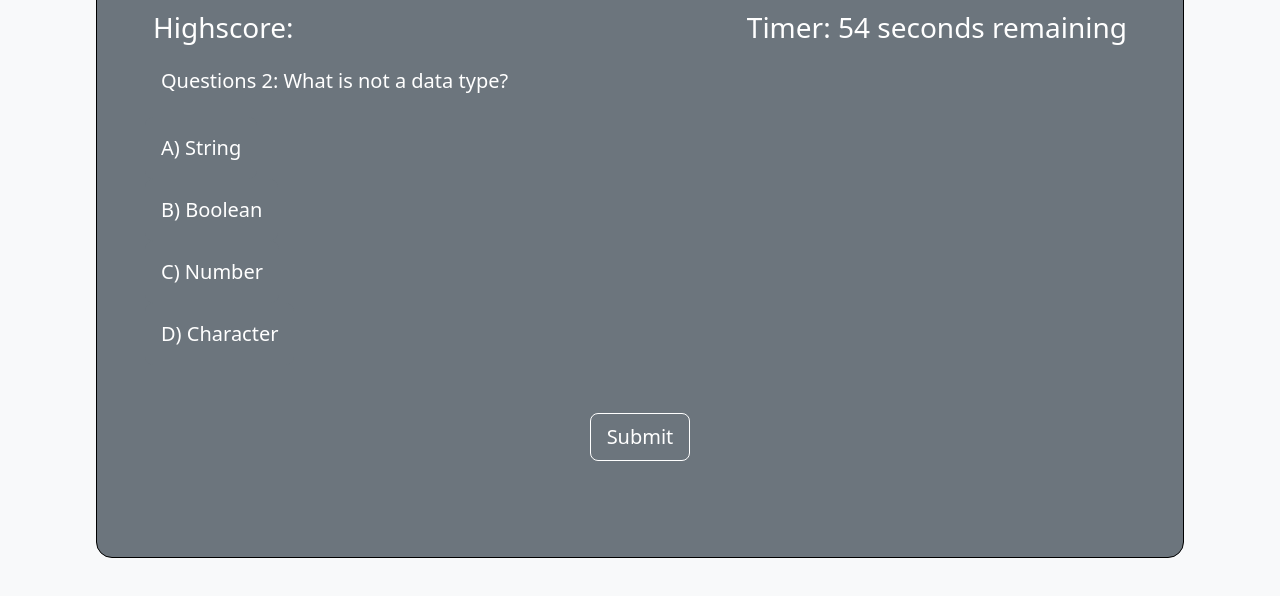
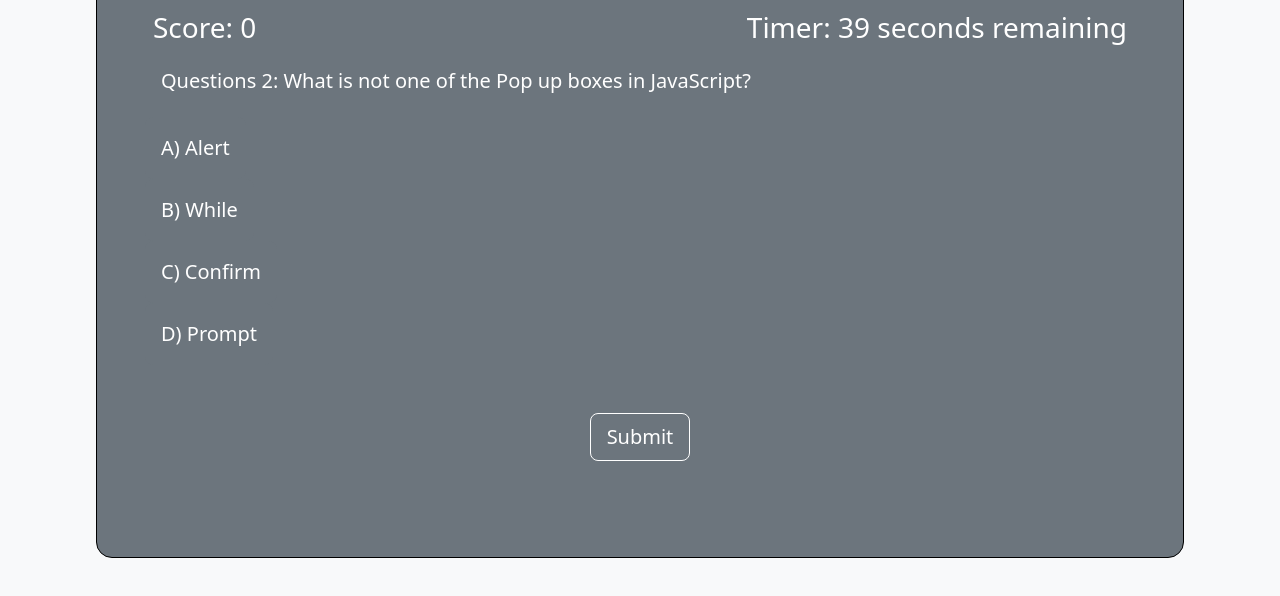
Before and after one commit to Brett-C/JavaScript-Quiz, a plain HTML site: page index.html in a window 1280 px wide. Both pictures are taken after a click on the button "A) String". Shown: the part 150-746 px from the top of the page. Drawn offline with nearby package versions, Linux system fonts and the light colour scheme.

Commit message:
updated questions and got the points and timer fixed

```diff
--- a/index.html
+++ b/index.html
@@ -12,15 +12,15 @@
     <div class="border border-black m-5 p-5 rounded-4 bg-secondary">
         <h1 class="text-center">JavaScript Quiz!</h1>
         <div class="d-flex justify-content-between">
-            <h3 class="m-2" id="">Highscore:</h3>
+            <h3 class="m-2" id="score"></h3>
             <h3 class="m-2" id="timer"></h3>
         </div>
         <h5 class="p-3" id="question">""</h5>
         <div class="">
-        <button class="p-3 border-0 d-block btn btn-secondary btn-lg" id="answerA">""</button>
-        <button class="p-3 border-0 d-block btn btn-secondary btn-lg" id="answerB">""</button>
-        <button class="p-3 border-0 d-block btn btn-secondary btn-lg" id="answerC">""</button>
-        <button class="p-3 border-0 d-block btn btn-secondary btn-lg" id="answerD">""</button>
+        <button class="p-3 border-0 d-block btn btn-secondary btn-lg" id="answerA" data-answer="A">""</button>
+        <button class="p-3 border-0 d-block btn btn-secondary btn-lg" id="answerB" data-answer="B">""</button>
+        <button class="p-3 border-0 d-block btn btn-secondary btn-lg" id="answerC" data-answer="C">""</button>
+        <button class="p-3 border-0 d-block btn btn-secondary btn-lg" id="answerD" data-answer="D">""</button>
         </div>
         <div class="d-flex justify-content-evenly m-5">
             <button id="submitButton" class="border border-white  btn btn-secondary btn-lg">Submit</button>
--- a/script.js
+++ b/script.js
@@ -7,16 +7,22 @@ let answerElA = document.getElementById('answerA');
 let answerElB = document.getElementById('answerB');
 let answerElC = document.getElementById('answerC');
 let answerElD = document.getElementById('answerD');
+let scoreEl = document.getElementById('score');
+let totalScore = 0;
+
+time.textContent = 'Timer: ' + timeLeft + ' seconds remaining';
 
 function countdown() {
-    if (timeLeft == 0) {
-        clearTimeout(timerId);
+    if (timeLeft < 0) {
+        clearInterval(timerId);
         //insert run highscore page
     } else {
-        time.innerHTML = 'Timer: ' + timeLeft + ' seconds remaining';
+        time.textContent = 'Timer: ' + timeLeft + ' seconds remaining';
         timeLeft--;
     }
 }
+
+
 
 //event listeners
 
@@ -25,11 +31,23 @@ document.getElementById("answerB").addEventListener("click", answerHandles);
 document.getElementById("answerC").addEventListener("click", answerHandles);
 document.getElementById("answerD").addEventListener("click", answerHandles);
 
+scoreEl.textContent = 'Score: ' + totalScore;
+
 function answerHandles() {
+    let answer = this.getAttribute('data-answer');
+    if (answer === questions[questionIndex].correctAnswer) {
+        totalScore += 10
+        scoreEl.textContent = 'Score: ' + totalScore;
+        console.log('gz')
+    } else {
+        timeLeft -= 15
+    }
     nextQuestion();
     console.log(this);
+    console.log(answer);
+}
 
-}
+
 
 
 
@@ -43,37 +61,37 @@ const questions = [
             "D) Character"],
         correctAnswer: 'D'
     }, {
-        question: "Questions 2: What is not a data type?",
+        question: "Questions 2: What is not one of the Pop up boxes in JavaScript?",
         answers: [
-            "A) String",
-            "B) Boolean",
-            "C) Number",
-            "D) Character"],
-        correctAnswer: 'D'
+            "A) Alert",
+            "B) While",
+            "C) Confirm",
+            "D) Prompt"],
+        correctAnswer: 'B'
     }, {
-        question: "Questions 3: What is not a data type?",
+        question: "Questions 3: What is not a notation for a variable?",
         answers: [
-            "A) String",
-            "B) Boolean",
-            "C) Number",
-            "D) Character"],
-        correctAnswer: 'D'
+            "A) Flex",
+            "B) Var",
+            "C) Let",
+            "D) Const"],
+        correctAnswer: 'A'
     }, {
-        question: "Questions 4: What is not a data type?",
+        question: "Questions 4: What is not a normal JavaScript error?",
         answers: [
-            "A) String",
-            "B) Boolean",
-            "C) Number",
-            "D) Character"],
-        correctAnswer: 'D'
+            "A) Logic Errors",
+            "B) Runtime Errors",
+            "C) HTML Errors",
+            "D) Load-time Errors"],
+        correctAnswer: 'C'
 
     }, {
-        question: "Questions 5: What is not a data type?",
+        question: "Questions 5: What doesn't effect an array?",
         answers: [
-            "A) String",
-            "B) Boolean",
-            "C) Number",
-            "D) Character"],
+            "A) Push",
+            "B) Pop",
+            "C) Splice",
+            "D) Pull"],
         correctAnswer: 'D'
     }
 ]
@@ -86,7 +104,7 @@ function nextQuestion() {
     renderQuestion(questionIndex);
 }
 
-function renderQuestion (index) {
+function renderQuestion(index) {
     let currentQuestion = questions[index];
     questionEl.textContent = currentQuestion.question;
     answerElA.textContent = currentQuestion.answers[0];
```
